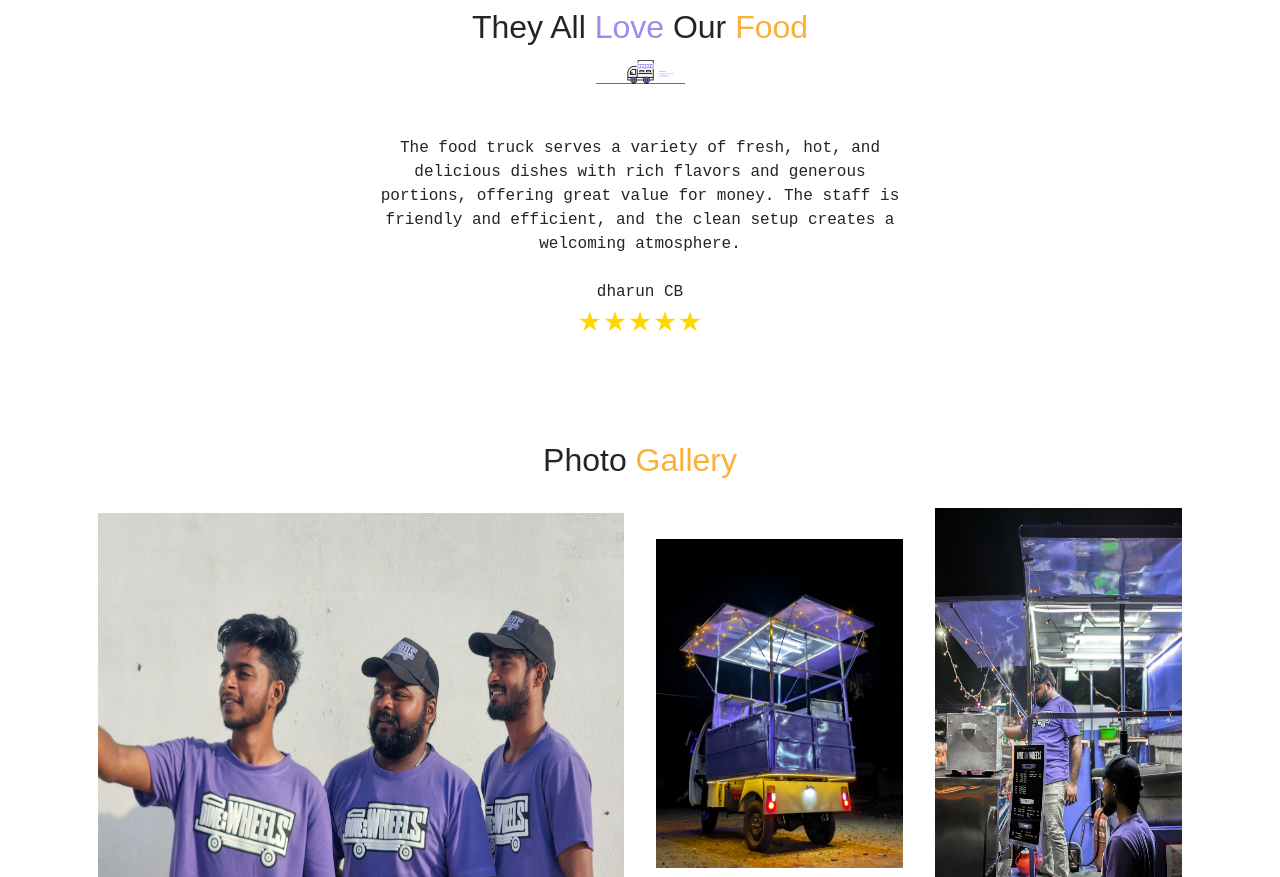
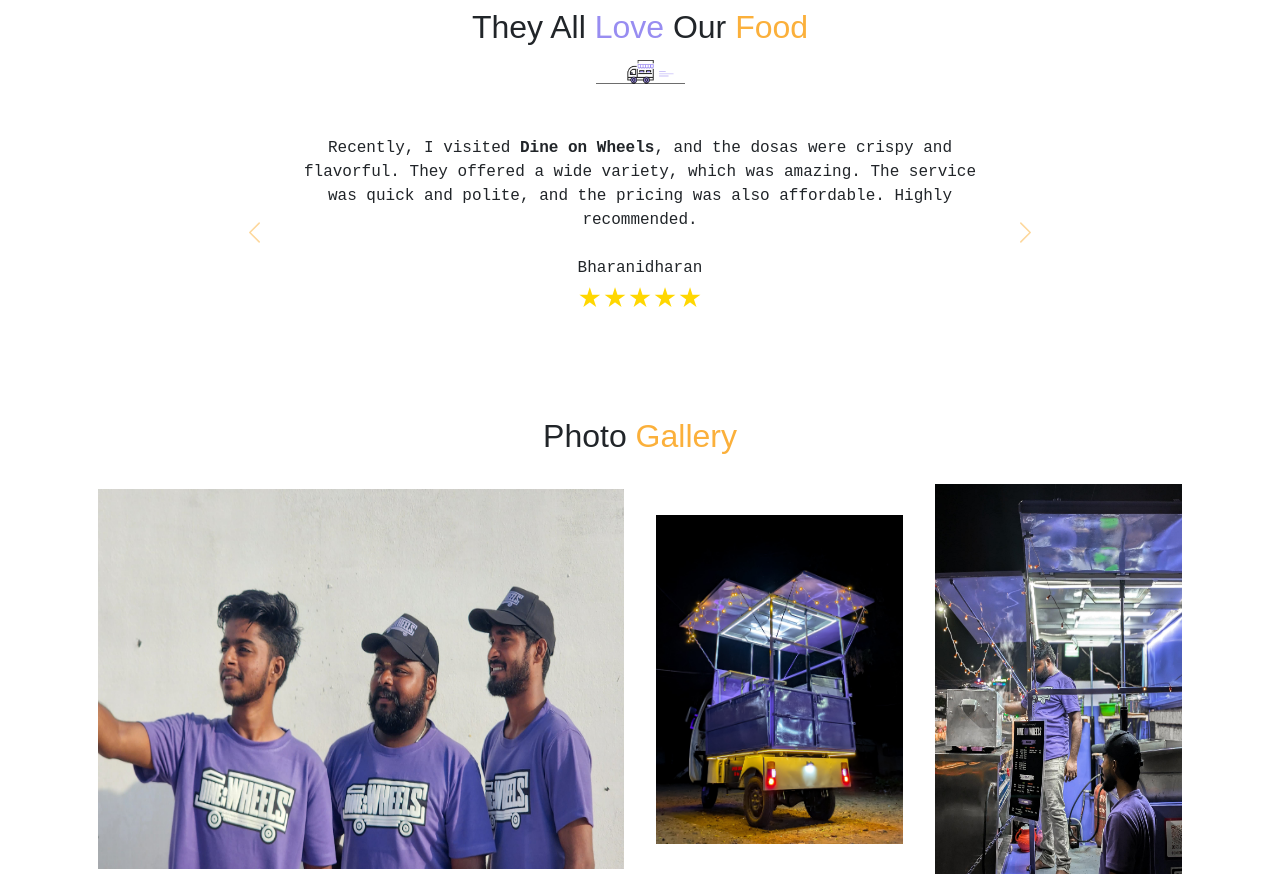
Before and after one commit to Lalithkumarponnambalam/Dine-On-Wheels, a plain HTML site: page index.html in a window 1280 px wide. Shown: the part 3488-4365 px from the top of the page. Drawn offline with nearby package versions, Linux system fonts and the light colour scheme; a web font is replaced by a local one.

Commit message:
carosel updates

```diff
--- a/index.css
+++ b/index.css
@@ -527,8 +527,21 @@ footer {
   .menu-name.text-uttapam {
     margin-left: 0%;
   }
+
   .menu-name.long-text {
     margin-right: -0%;
+  }
+
+  .customer-text {
+    font-size: 1rem;
+  }
+
+  .carousel-control-prev {
+    margin-left: -8%;
+  }
+
+  .carousel-control-next {
+    margin-right: -8%;
   }
 }
 
--- a/index.html
+++ b/index.html
@@ -343,13 +343,13 @@
                 <div class="text-center mt-2"><img src="./assets/icons/divide-pattern.png" alt="divider-icon"
                         class="divide-pattern"></div>
                 <div class="row justify-content-center text-center mt-5">
-                    <div class="col-lg-6 col-md-6 col-12 mx-auto">
-                        <div id="myCarousel" class="carousel slide" data-bs-ride="carousel" data-bs-interval="2000">
+                    <div class="col-lg-10 col-md-10 col-12 mx-auto">
+                        <div id="myCarousel" class="carousel slide" data-bs-ride="carousel" data-bs-interval="7500">
                             <!-- Carousel items -->
                             <div class="carousel-inner">
                                 <!-- First slide -->
                                 <div class="carousel-item active">
-                                    <div class="mt-1 monospace-text">
+                                    <div class="mt-1 monospace-text customer-text" style="padding:0px 12% 0px 12%;">
                                         Recently, I visited <strong>Dine on Wheels</strong>, and the dosas were crispy and flavorful. They offered a wide variety, which was amazing. The service was quick and polite, and the pricing was also affordable. Highly recommended.
                                     </div>
                                     <div class="mt-4">
@@ -360,7 +360,7 @@
 
                                 <!-- Second slide -->
                                 <div class="carousel-item">
-                                    <div class="mt-1 monospace-text">
+                                    <div class="mt-1 monospace-text customer-text" style="padding:0px 12% 0px 12%;">
                                         I love <strong>Dine On Wheels</strong> food truck! Their dosas are delicious and affordable. Chicken Dosa, Kudal Dosa, and Thokku Dosa are the best! Friendly service and great value. Highly recommended!
                                     </div>
                                     <div class="mt-4">
@@ -371,8 +371,8 @@
 
                                 <!-- Third slide -->
                                 <div class="carousel-item">
-                                    <div class="mt-1 monospace-text">
-                                        <strong>Dine on Wheels</strong> serves fresh, flavorful dishes with generous portions, perfect for street food lovers. The friendly staff and clean setup make it a must-visit food truck!
+                                    <div class="mt-1 monospace-text customer-text" style="padding:0px 12% 0px 12%;">
+                                        <strong>Dine on Wheels</strong> serves fresh, flavorful, and aromatic dishes with generous portions, making it perfect for street food lovers. The friendly and attentive staff, make it an absolute must-visit food truck for everyone!
                                     </div>
                                     <div class="mt-4">
                                         <div class="monospace-text">Lalithkumar</div>
@@ -380,8 +380,9 @@
                                     </div>
                                 </div>
 
+                                <!-- Fourth slide -->
                                 <div class="carousel-item">
-                                    <div class="mt-1 monospace-text">
+                                    <div class="mt-1 monospace-text customer-text" style="padding:0px 12% 0px 12%;">
                                         The food truck serves a variety of fresh, hot, and delicious dishes with rich flavors and generous portions, offering great value for money. The staff is friendly and efficient, and the clean setup creates a welcoming atmosphere.
                                     </div>
                                     <div class="mt-4">
@@ -390,6 +391,22 @@
                                     </div>
                                 </div>
                             </div>
+
+                            <!-- Carousel controls -->
+                            <button class="carousel-control-prev" type="button" data-bs-target="#myCarousel" data-bs-slide="prev">
+                                <svg xmlns="http://www.w3.org/2000/svg" width="25" height="25" fill="#FBB03B" class="bi bi-chevron-left"
+                                    viewBox="0 0 16 16">
+                                    <path fill-rule="evenodd"
+                                        d="M11.354 1.646a.5.5 0 0 1 0 .708L5.707 8l5.647 5.646a.5.5 0 0 1-.708.708l-6-6a.5.5 0 0 1 0-.708l6-6a.5.5 0 0 1 .708 0z" />
+                                </svg>
+                            </button>
+                            <button class="carousel-control-next" type="button" data-bs-target="#myCarousel" data-bs-slide="next">
+                                <svg xmlns="http://www.w3.org/2000/svg" width="25" height="25" fill="#FBB03B" class="bi bi-chevron-right"
+                                    viewBox="0 0 16 16">
+                                    <path fill-rule="evenodd"
+                                        d="M4.646 1.646a.5.5 0 0 1 .708 0l6 6a.5.5 0 0 1 0 .708l-6 6a.5.5 0 0 1-.708-.708L10.293 8 4.646 2.354a.5.5 0 0 1 0-.708z" />
+                                </svg>
+                            </button>
                         </div>
                     </div>
                 </div>
@@ -473,7 +490,7 @@
                     </button>
 
                     <div class="mt-4 fw-bold">Dine On Wheels</div>
-                    <div class="mt-3">60 Feet Road, Kumar Nagar, Kamaraj Nagar, <br>Tiruppur, Tamil Nadu, India</div>
+                    <div class="mt-3">Pooluvapatti (near Estee company), <br>Tiruppur, Tamil Nadu, India</div>
 
                     <div class="mt-4">admin@dineonwheels.in</div>
                     <div>+91 93855 14851</div>
```
